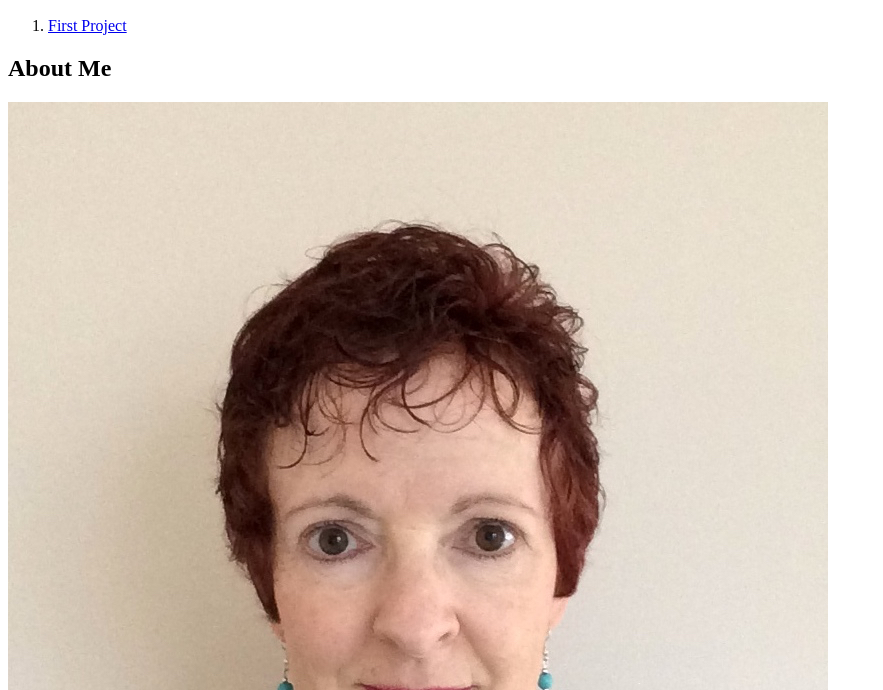
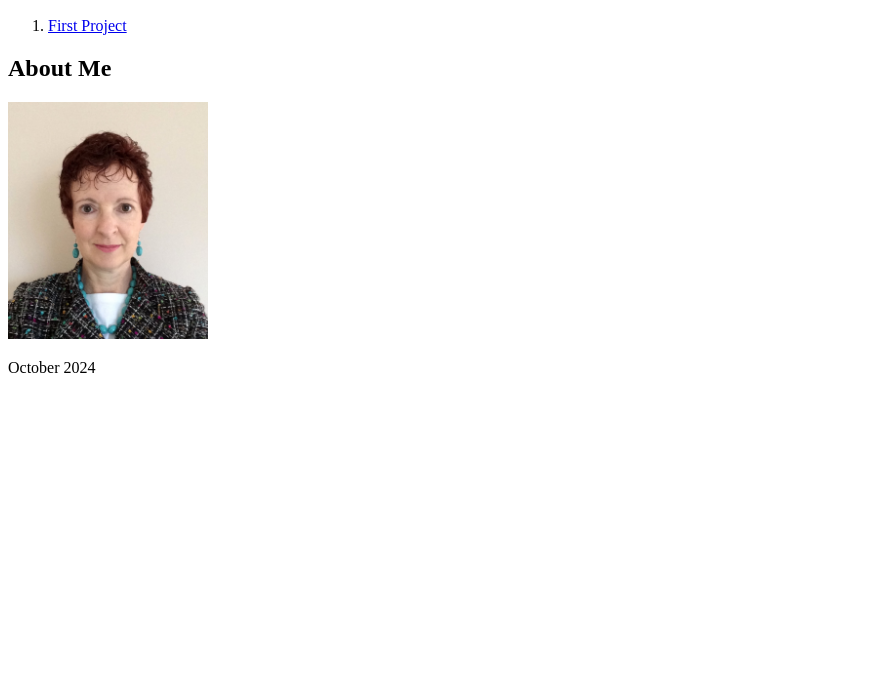
Before and after one commit to userjcope/jcportfolio, a plain HTML site: page index.html in a window 1280 px wide. Shown: the part 110-800 px from the top of the page, without its empty margins (0-883 px from the left). Drawn offline with Linux system fonts and the light colour scheme.

Commit message:
sized photo

```diff
--- a/index.html
+++ b/index.html
@@ -16,7 +16,7 @@
             </section>
             <aside>
                   <h2>About Me</h2>
-                  <img src="images/jcope.jpg" alt="headshot">
+                  <img src="images/jcope.jpg" alt="headshot" width="200 height=200">
                   <p>October 2024</p>
             </aside>
       </main>
```
